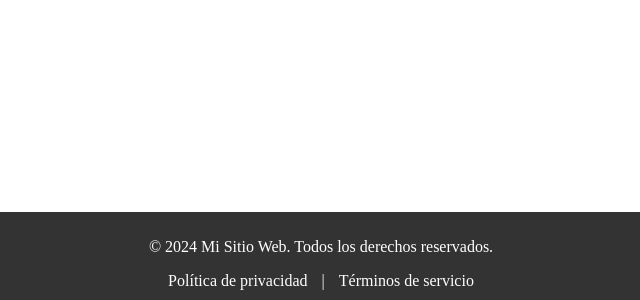
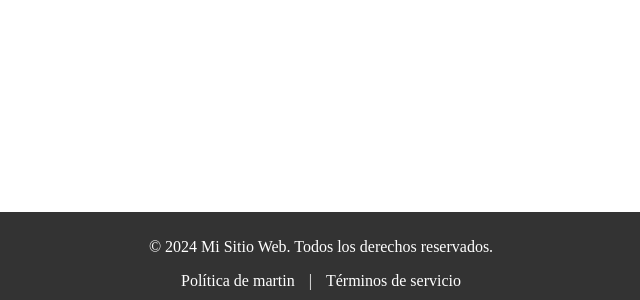
Before and after one commit to martinsosa5/practicaGit, a plain HTML site: page index.html in a window 1280 px wide. Shown: the part 500-800 px from the top of the page, 327-967 px from the left. Drawn offline with Linux system fonts and the light colour scheme.

Commit message:
comit prueba

```diff
--- a/index.html
+++ b/index.html
@@ -23,9 +23,21 @@
     </style>
 </head>
 <body>
+
+
+
+
+
+
+
+
+
+
+
+
     <footer>
         <p>&copy; 2024 Mi Sitio Web. Todos los derechos reservados.</p>
-        <a href="#">Política de privacidad</a> |
+        <a href="#">Política de martin</a> |
         <a href="#">Términos de servicio</a>
     </footer>
 </body>
```
